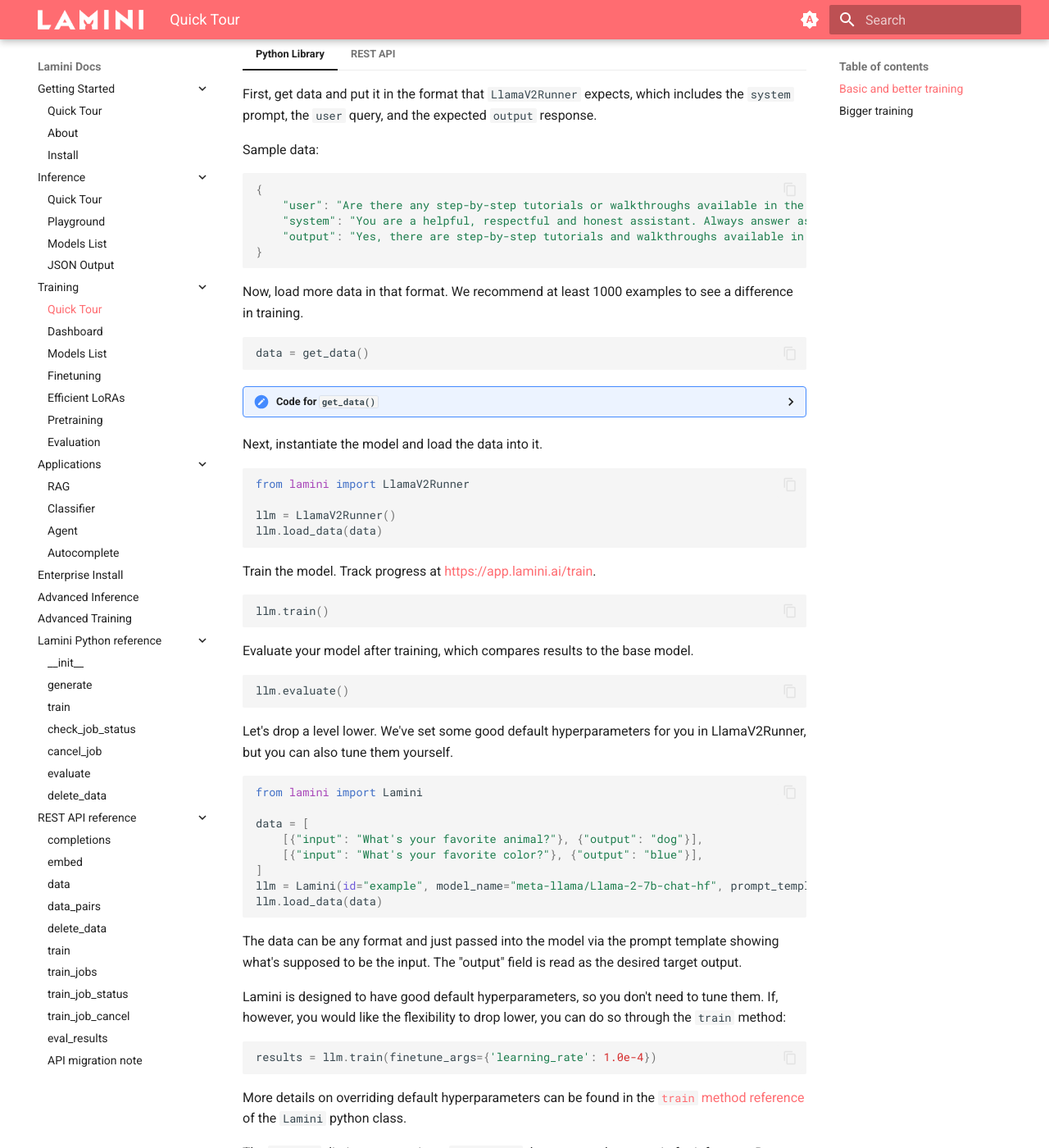
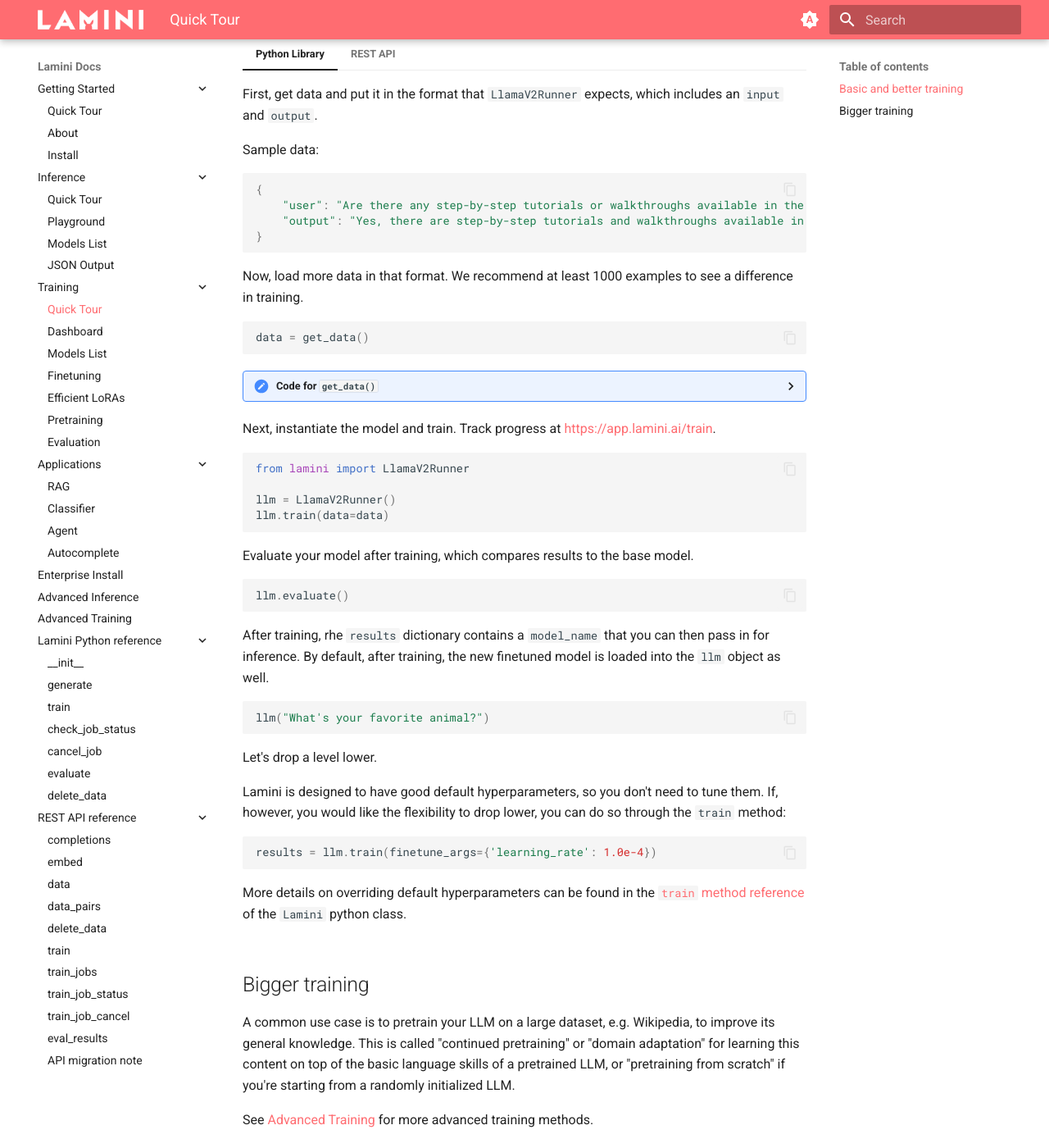
Before and after one commit to lamini-ai/lamini-ai.github.io, an MkDocs documentation site: the page built from docs/training/quick_tour.md, in a window 1280 px wide and 1400 px high, scrolled down 503 px. Shown: the whole window at 82% size. Built offline with MkDocs 1.6.1 and Material for MkDocs 9.7.7, drawn with Linux system fonts in a browser that asks for light colours; some of the changed text lies outside the part shown.

Commit message:
More updates

````diff
--- a/docs/training/quick_tour.md
+++ b/docs/training/quick_tour.md
@@ -10,14 +10,13 @@
 
 === "Python Library"
 
-    First, get data and put it in the format that `LlamaV2Runner` expects, which includes the `system` prompt, the `user` query, and the expected `output` response.
+    First, get data and put it in the format that `LlamaV2Runner` expects, which includes an `input` and `output`.
 
     Sample data:
 
     ```python
     {
         "user": "Are there any step-by-step tutorials or walkthroughs available in the documentation?",
-        "system": "You are a helpful, respectful and honest assistant. Always answer as helpfully as possible, while being safe.  Your answers should not include any harmful, unethical, racist, sexist, toxic, dangerous, or illegal content. Please ensure that your responses are socially unbiased and positive in nature.",
         "output": "Yes, there are step-by-step tutorials and walkthroughs available in the documentation section. Here\u2019s an example for using Lamini to get insights into any python library: https://lamini-ai.github.io/example/",
     }
     ```
@@ -35,44 +34,43 @@
     def get_data():
         data = [
             {
-                "user": "Are there any step-by-step tutorials or walkthroughs available in the documentation?",
-                "system": "You are a helpful, respectful and honest assistant. Always answer as helpfully as possible, while being safe.  Your answers should not include any harmful, unethical, racist, sexist, toxic, dangerous, or illegal content. Please ensure that your responses are socially unbiased and positive in nature.",
+                "input": "Are there any step-by-step tutorials or walkthroughs available in the documentation?",
                 "output": "Yes, there are step-by-step tutorials and walkthroughs available in the documentation section. Here\u2019s an example for using Lamini to get insights into any python library: https://lamini-ai.github.io/example/",
             },
             {
-                "user": "Is the Lamini type system similar to a python type system?",
+                "input": "Is the Lamini type system similar to a python type system?",
                 "output": "Yes, the Lamini type system is built using Pydantic BaseModel.",
             },
             {
-                "user": "Does Lamini have a limit on the number of API requests I can make?",
+                "input": "Does Lamini have a limit on the number of API requests I can make?",
                 "output": "Lamini provides each user with free tokens up front.",
             },
             {
-                "user": "What does it mean to cancel a job using the `cancel_job()` function? Can we stop the machine from doing its task?",
+                "input": "What does it mean to cancel a job using the `cancel_job()` function? Can we stop the machine from doing its task?",
                 "output": "The `cancel_job()` function is used to stop a training job that is currently running.",
             },
             {
-                "user": "Can Lamini automatically handle hyperparameter tuning during the customization process? How does it optimize the model for a specific use case?",
+                "input": "Can Lamini automatically handle hyperparameter tuning during the customization process? How does it optimize the model for a specific use case?",
                 "output": "Lamini is capable of automatically handling hyperparameter tuning during the model customization process. It employs an intelligent algorithm to explore the hyperparameter space and find the optimal combination of values. This is done through techniques such as heuristics, grid search, random search, Bayesian optimization, or genetic algorithms. Lamini efficiently utilizes computational resources to evaluate multiple model instances with different hyperparameter configurations. It incorporates techniques like cross-validation to prevent overfitting and ensure generalization. By automating hyperparameter tuning, Lamini streamlines the machine learning workflow and improves the chances of developing high-performing models for specific use cases.",
             },
             {
-                "user": "Can you explain the CC-BY license mentioned? What does it allow me to do with the customized language model?",
+                "input": "Can you explain the CC-BY license mentioned? What does it allow me to do with the customized language model?",
                 "output": "Lamini allows for commercial use of their LLM technology under a permissive Apache 2.0 license unless otherwise specified. You keep access and ownership of your own data, and we don't use your data to train models for anyone else but you. For more information, please reach out to Lamini directly.",
             },
             {
-                "user": "Can Lamini be used on a regular computer, or do I need specialized hardware or software?",
+                "input": "Can Lamini be used on a regular computer, or do I need specialized hardware or software?",
                 "output": "Lamini can be used on a regular computer without any specialized hardware or software by using the python client or REST APIs. It is designed to be easily accessible and user-friendly.  The LLM Engine itself requires GPU accelerated servers capable of running large language models.  Lamini hosts such machines that can be easily connected to, e.g. from a jupyter notebook or python program.  Lamini also offers enterprise deployments of the LLM Engine on your infrastructure.",
             },
             {
-                "user": "Does Lamini require an internet connection to work, or can I use it offline?",
+                "input": "Does Lamini require an internet connection to work, or can I use it offline?",
                 "output": "Lamini requires an internet connection to work, as it is a cloud-based language model. However, you can use it offline by downloading and running a local instance of the Lamini API. To learn more about this deployment process, reach out to the Lamini team.",
             },
             {
-                "user": "Can Lamini help me with tasks like translating text or answering questions, or is it focused on generating text?",
+                "input": "Can Lamini help me with tasks like translating text or answering questions, or is it focused on generating text?",
                 "output": "Lamini is primarily focused on generating text, and it can be used for tasks like summarization and paraphrasing. Lamini can also be used to train a LLM for tasks like translation and question answering. You\u2019re talking to a model trained using Lamini right now!",
             },
             {
-                "user": "What is Lamini? Is it like a robot or a computer program?",
+                "input": "What is Lamini? Is it like a robot or a computer program?",
                 "output": "Lamini is a program for the execution of LLMs called a large language model engine. It is not a robot, but rather a tool for building and executing LLMs.",
             },
         ]
@@ -81,19 +79,13 @@
 
     </details>
 
-    Next, instantiate the model and load the data into it.
+    Next, instantiate the model and train. Track progress at [https://app.lamini.ai/train](https://app.lamini.ai/train).
 
     ```python
     from lamini import LlamaV2Runner
 
     llm = LlamaV2Runner()
-    llm.load_data(data)
-    ```
-
-    Train the model. Track progress at [https://app.lamini.ai/train](https://app.lamini.ai/train).
-
-    ```python
-    llm.train()
+    llm.train(data=data)
     ```
 
     Evaluate your model after training, which compares results to the base model.
@@ -102,20 +94,13 @@
     llm.evaluate()
     ```
 
-    Let's drop a level lower. We've set some good default hyperparameters for you in LlamaV2Runner, but you can also tune them yourself.
+    After training, rhe `results` dictionary contains a `model_name` that you can then pass in for inference. By default, after training, the new finetuned model is loaded into the `llm` object as well.
 
     ```python
-    from lamini import Lamini
-
-    data = [
-        [{"input": "What's your favorite animal?"}, {"output": "dog"}],
-        [{"input": "What's your favorite color?"}, {"output": "blue"}],
-    ]
-    llm = Lamini(id="example", model_name="meta-llama/Llama-2-7b-chat-hf", prompt_template="{input:input}")
-    llm.load_data(data)
+    llm("What's your favorite animal?")
     ```
 
-    The data can be any format and just passed into the model via the prompt template showing what's supposed to be the input. The "output" field is read as the desired target output.
+    Let's drop a level lower.
 
     Lamini is designed to have good default hyperparameters, so you don't need to tune them. If, however, you would like the flexibility to drop lower, you can do so through the `train` method:
     ```python
@@ -124,42 +109,20 @@
 
     More details on overriding default hyperparameters can be found in the [`train` method reference](../lamini_python_class/train.md) of the `Lamini` python class.
 
-    The `results` dictionary contains a `model_name` that you can then pass in for inference. By default, after training, the new finetuned model is loaded into the `llm` object.
-
-    ```python
-    llm("What's your favorite animal?")
-    ```
-
-    This will use the finetuned model for inference.
-
 
 === "REST API"
 
-    First, add data to your model.
-
     ```bash
-    curl --location "https://api.lamini.ai/v2/lamini/data_pairs" \
-    --header "Authorization: Bearer $LAMINI_API_KEY" \
-    --header "Content-Type: application/json" \
-    --data '{
-        "id": "my-training-id",
-        "data": [
-                [{"name": "Larry", "height": 4}, {"speed": 1.0}],
-                [{"name": "Cici", "height": 100}, {"speed": 1.2}]
-            ]
-    }'
-    ```
-
-    Using the same `id`, you can then submit a training job ("finetuning") on this model. This will finetune the model on the data you just added.
-
-    ```bash
-    curl --location "https://api.lamini.ai/v2/lamini/train" \
-    --header "Authorization: Bearer $LAMINI_API_KEY" \
-    --header "Content-Type: application/json" \
-    --data '{
-        "id": "my-training-id",
-        "model_name": "meta-llama/Llama-2-7b-chat-hf"
-    }'
+    curl --location "https://api.lamini.ai/v1/train" \
+        --header "Authorization: Bearer $LAMINI_API_KEY" \
+        --header "Content-Type: application/json" \
+        --data '{
+            "model_name": "meta-llama/Llama-2-7b-chat-hf",
+            "data": [
+                    {"input": "Larry", "output": 1.0},
+                    {"input": "Cici", "output": 1.2}
+                ]
+        }'
     ```
 
     See the [REST API docs](../rest_api/train.md) for more details on training, checking the status of the training job, canceling the job, evaluating the model, loading data, and deleting data.
@@ -169,18 +132,6 @@
 
 A common use case is to pretrain your LLM on a large dataset, e.g. Wikipedia, to improve its general knowledge. This is called "continued pretraining" or "domain adaptation" for learning this content on top of the basic language skills of a pretrained LLM, or "pretraining from scratch" if you're starting from a randomly initialized LLM.
 
-The first step of doing this is similar to finetuning. However, you can instead do less preparation of your data. However, we recommend 1B tokens, or about 250M words, of data for a difference in performance.
-
-You just need a file with dictionaries with the key "text" in it, and that's it -- not target outputs. Just let the LLM read it unprocessed. One of the most common use cases is to autocomplete large technical texts, e.g. using our `AutocompleteRunner`.
-
-```python hl_lines="3 4"
-from lamini import AutocompleteRunner
-
-llm = AutocompleteRunner(model_name="meta-llama/Llama-2-7b-chat-hf")
-llm.load_data_from_strings(["list", "of", "strings"])
-llm.train()
-```
-
 See [Advanced Training](../advanced_training.md) for more advanced training methods.
 
 <br><br>
````
Also changed, not shown: docs/advanced_training.md (+2 -0 lines), docs/index.md (+2 -2 lines).
